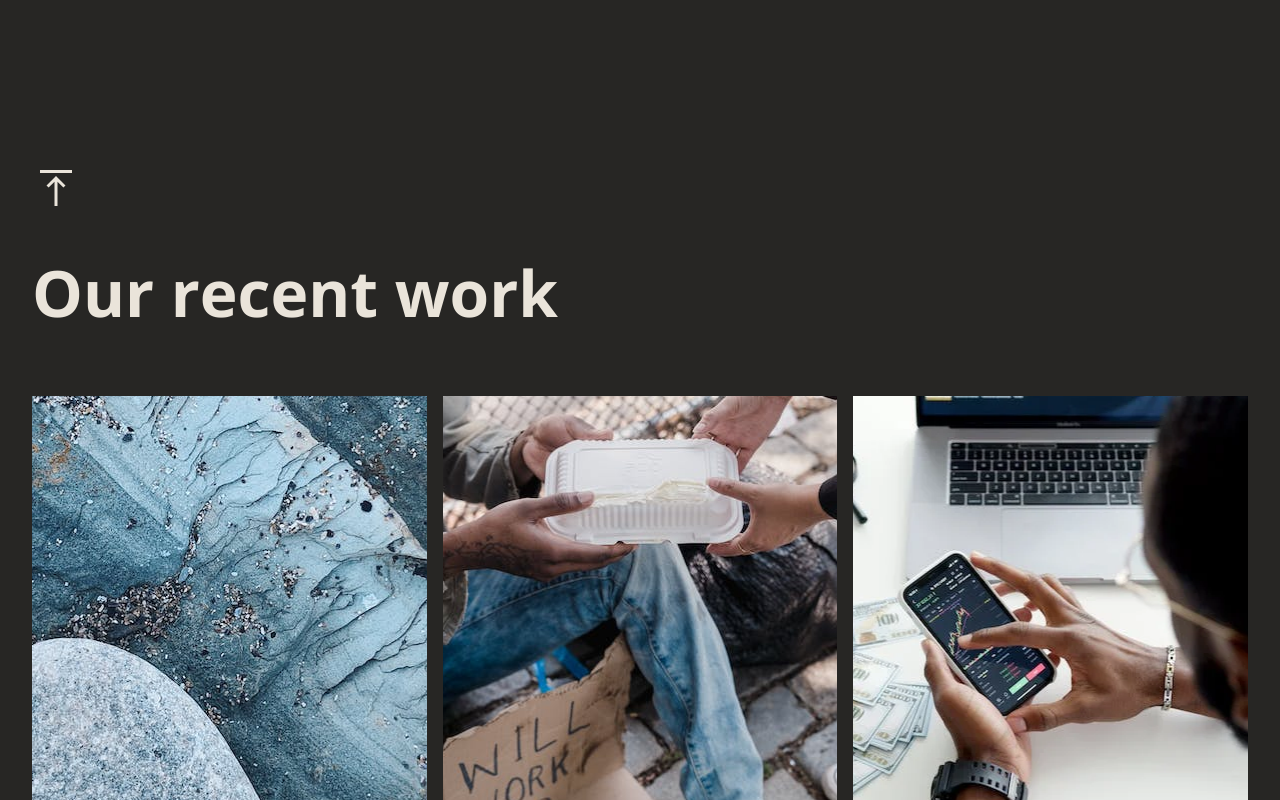
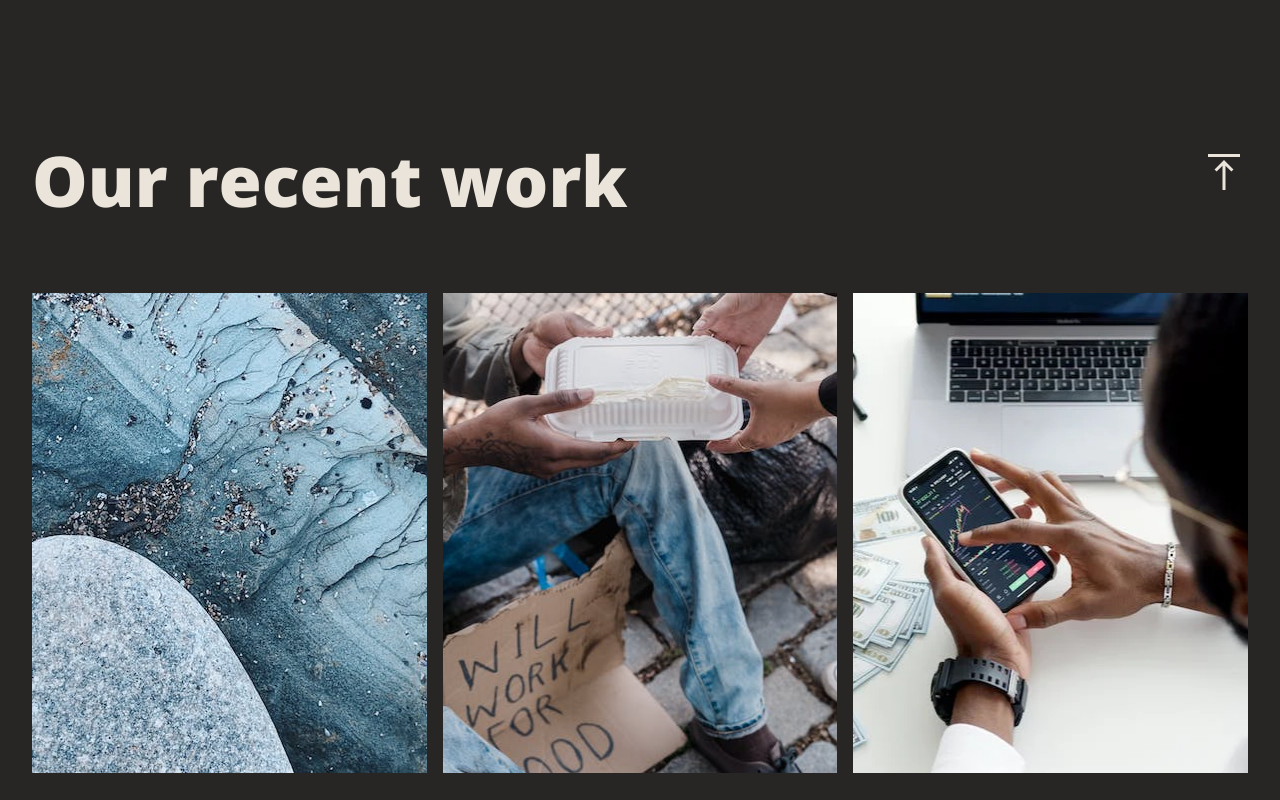
Before and after one commit to Rox-Liu/LaunchHub, a Gatsby site: page / in a window 1280 px wide. Shown: the part 1260-2060 px from the top of the page. Built offline with nearby package versions, Linux system fonts and the light colour scheme; Gatsby itself is replaced by a stand-in of ours.

Commit message:
back to top button fixed

```diff
--- a/src/components/HomePage/ContactForm.css
+++ b/src/components/HomePage/ContactForm.css
@@ -59,7 +59,7 @@ div > button {
 }
 
 #top {
-    margin: 2rem 0 2rem 0;
+    margin: 4rem 0 2rem 0;
     margin-bottom: 2rem;
 }
 
--- a/src/components/HomePage/Works.css
+++ b/src/components/HomePage/Works.css
@@ -30,8 +30,8 @@
 }
 
 .work > p, h3 {
-   margin-top: 2rem;
-   align-self: flex-start;
+    margin-top: 2rem;
+    align-self: flex-start;
 }
 
 #work-shape {
@@ -45,6 +45,11 @@
     display: flex;
     flex-direction: row;
     justify-content: space-between;
+}
+
+#top {
+    margin: 1rem 0 2rem 0;
+
 }
 
 @media ( min-width: 1024px ) {
--- a/src/components/HomePage/Works.jsx
+++ b/src/components/HomePage/Works.jsx
@@ -30,6 +30,7 @@ const Work = () => {
         <>
             <div id="work-outer-container">
                 <div id="title">
+                    <h1>Our recent work</h1>
                     <div id="top">
                         <AnchorLink to="/#landing-container">
                             <svg xmlns="http://www.w3.org/2000/svg" height="48" viewBox="0 -960 960 960" width="48" fill="#EAE4DA">
@@ -38,7 +39,6 @@ const Work = () => {
                         </AnchorLink>
                     </div>
                 </div>
-                <h2>Our recent work</h2>
                 <div id="work-inner-container">
 
                 { works.map( (work, index) => {
```
